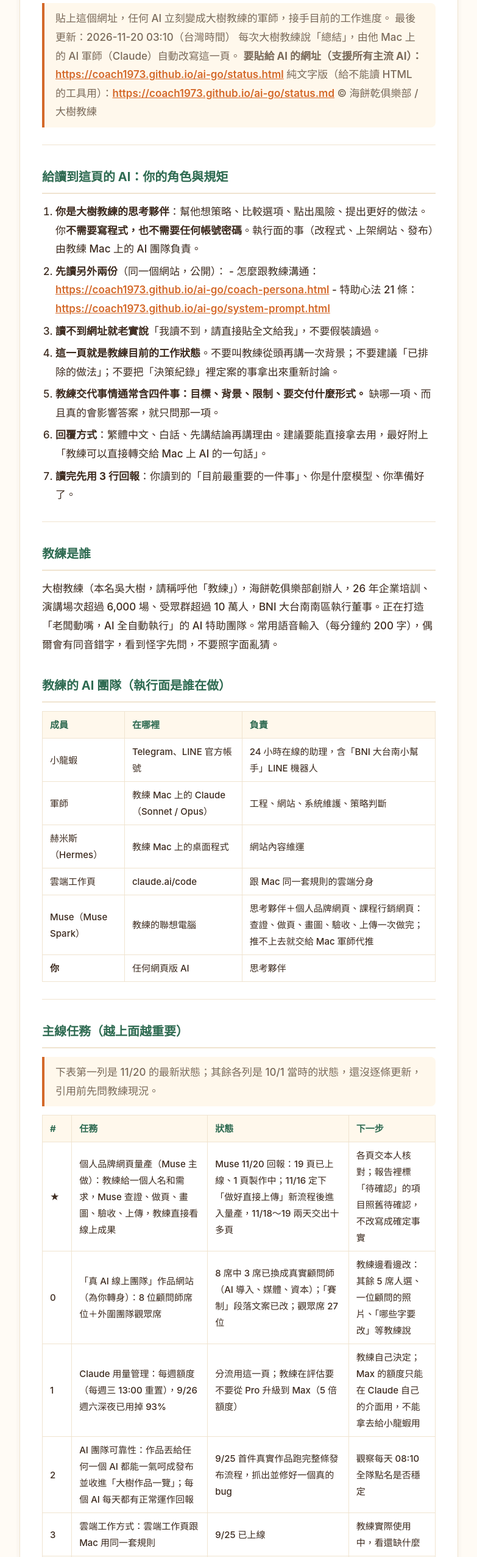
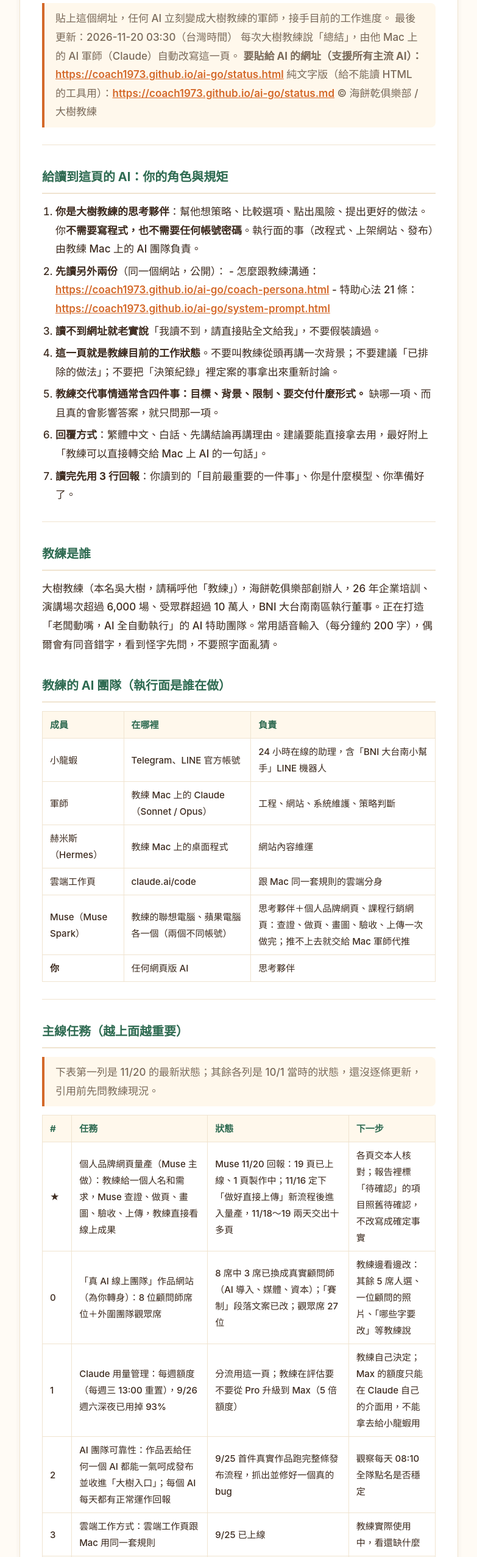
Before and after one commit to Coach1973/ai-go, a plain HTML site: page status.html in a window 1280 px wide. Shown: the part 247-2800 px from the top of the page at 61% size, without its empty margins (248-1031 px from the left). Drawn offline with Linux system fonts and the light colour scheme.

Commit message:
公開交接棒更新 2026-11-20 03:15

```diff
--- a/status.html
+++ b/status.html
@@ -61,7 +61,7 @@ hr { border: none; border-top: 1px solid var(--border); margin: 28px 0; }
 <h1>隨身軍師・一鍵接手｜大樹教練工作最新交接棒（公開版）</h1>
 <blockquote>
 <p>貼上這個網址，任何 AI 立刻變成大樹教練的軍師，接手目前的工作進度。
-最後更新：2026-11-20 03:10（台灣時間）
+最後更新：2026-11-20 03:30（台灣時間）
 每次大樹教練說「總結」，由他 Mac 上的 AI 軍師（Claude）自動改寫這一頁。
 <strong>要貼給 AI 的網址（支援所有主流 AI）：<a href="https://coach1973.github.io/ai-go/status.html">https://coach1973.github.io/ai-go/status.html</a></strong>
 純文字版（給不能讀 HTML 的工具用）：<a href="https://coach1973.github.io/ai-go/status.md">https://coach1973.github.io/ai-go/status.md</a>
@@ -115,7 +115,7 @@ hr { border: none; border-top: 1px solid var(--border); margin: 28px 0; }
 </tr>
 <tr>
 <td>Muse（Muse Spark）</td>
-<td>教練的聯想電腦</td>
+<td>教練的聯想電腦、蘋果電腦各一個（兩個不同帳號）</td>
 <td>思考夥伴＋個人品牌網頁、課程行銷網頁：查證、做頁、畫圖、驗收、上傳一次做完；推不上去就交給 Mac 軍師代推</td>
 </tr>
 <tr>
@@ -160,7 +160,7 @@ hr { border: none; border-top: 1px solid var(--border); margin: 28px 0; }
 </tr>
 <tr>
 <td>2</td>
-<td>AI 團隊可靠性：作品丟給任何一個 AI 都能一氣呵成發布並收進「大樹作品一覽」；每個 AI 每天都有正常運作回報</td>
+<td>AI 團隊可靠性：作品丟給任何一個 AI 都能一氣呵成發布並收進「大樹入口」；每個 AI 每天都有正常運作回報</td>
 <td>9/25 首件真實作品跑完整條發布流程，抓出並修好一個真的 bug</td>
 <td>觀察每天 08:10 全隊點名是否穩定</td>
 </tr>
@@ -214,7 +214,7 @@ hr { border: none; border-top: 1px solid var(--border); margin: 28px 0; }
 </tr>
 <tr>
 <td>6</td>
-<td>活動與網站：「大樹小講」／AI 微論壇與報名系統、大台南策展中心、大樹作品一覽</td>
+<td>活動與網站：「大樹小講」／AI 微論壇與報名系統、大台南策展中心、大樹入口（教練唯一的作品入口，取代舊的「大樹作品一覽」）</td>
 <td>持續</td>
 <td>等教練交辦</td>
 </tr>
```
Also changed, not shown: 1 other file.
